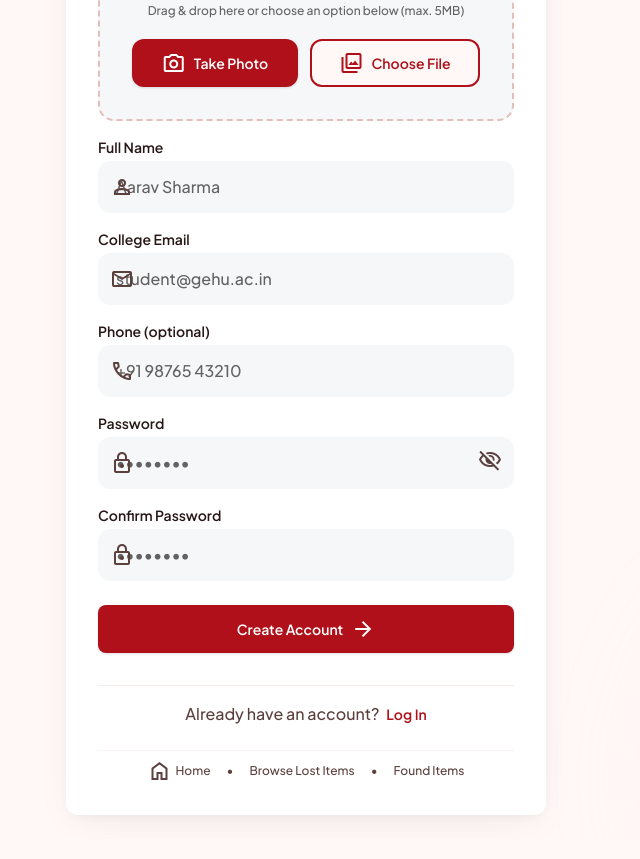
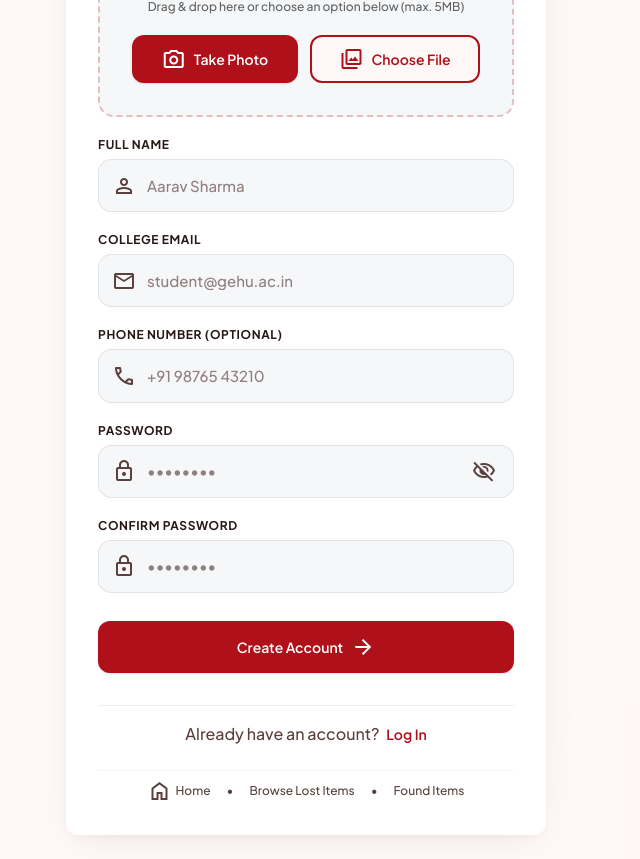
Before and after one commit to Rahul2005-ctrl/Lost-And-Found, a React (Vite) app: page /signup in a window 1280 px wide. Shown: the part 459-1318 px from the top of the page, without its empty margins (334-974 px from the left). Built offline with nearby package versions, Linux system fonts and the light colour scheme; no server answers.

Commit message:
Fix input field icon congestion and spacing in login and signup forms

```diff
--- a/src/index.css
+++ b/src/index.css
@@ -101,24 +101,38 @@ h1, h2, h3, h4, h5, h6 {
   background-color: var(--color-surface-muted);
   color: var(--color-on-surface);
   font-family: var(--font-body);
-  font-size: 16px; /* Prevents auto-zoom on iOS mobile */
+  font-size: 15px; /* Comfortable legible text size */
   line-height: 24px;
-  border-radius: 0.75rem;
-  padding: 0.75rem 1rem;
-  border: 2px solid transparent;
+  border-radius: 0.85rem;
+  padding: 0.85rem 1.15rem;
+  border: 1.5px solid rgba(0, 0, 0, 0.08);
   outline: none;
   transition: all 0.2s ease-in-out;
-  min-height: 48px; /* Touch target minimum */
+  min-height: 50px;
+  box-sizing: border-box;
+}
+
+.input-field.has-left-icon,
+.input-field[class*="pl-"] {
+  padding-left: 3rem !important;
+}
+
+.input-field.has-right-icon,
+.input-field[class*="pr-10"],
+.input-field[class*="pr-11"],
+.input-field[class*="pr-12"] {
+  padding-right: 3rem !important;
 }
 
 .input-field:focus {
   border-color: var(--color-primary);
   background-color: var(--color-surface);
-  box-shadow: 0 0 0 4px rgba(175, 16, 26, 0.1);
+  box-shadow: 0 0 0 4px rgba(175, 16, 26, 0.12);
 }
 
 .input-field::placeholder {
-  color: var(--color-on-secondary-container);
+  color: var(--color-on-surface-variant);
+  opacity: 0.65;
 }
 
 /* === AMBIENT SHADOW from Stitch === */
--- a/src/pages/SignUp.jsx
+++ b/src/pages/SignUp.jsx
@@ -221,64 +221,130 @@ export default function SignUp() {
           <div className="bg-error-container text-on-error-container px-4 py-3 rounded-lg font-body text-sm">{error}</div>
         )}
 
-        <form onSubmit={handleSubmit} className="flex flex-col gap-stack-md w-full">
+        <form onSubmit={handleSubmit} className="flex flex-col gap-4 sm:gap-5 w-full">
           {/* Profile Photo */}
           <div>
-            <label className="font-body text-sm font-semibold text-on-surface-variant mb-2 block">
+            <label className="font-body text-xs font-bold uppercase tracking-wider text-on-surface mb-2 block">
               Profile Photo (optional)
             </label>
             <ImageUpload onFileSelect={setProfilePhoto} preview={photoPreview} setPreview={setPhotoPreview} />
           </div>
 
           {/* Full Name */}
-          <div className="flex flex-col gap-1">
-            <label className="font-body text-sm font-semibold text-on-surface" htmlFor="name">Full Name</label>
-            <div className="relative group">
-              <span className="material-symbols-outlined absolute left-3 top-1/2 -translate-y-1/2 text-on-surface-variant group-focus-within:text-primary transition-colors pointer-events-none">person</span>
-              <input id="name" type="text" value={form.name} onChange={update('name')} placeholder="Aarav Sharma" required className="input-field pl-10" />
+          <div className="flex flex-col gap-1.5">
+            <label className="font-body text-xs font-bold uppercase tracking-wider text-on-surface" htmlFor="name">
+              Full Name
+            </label>
+            <div className="relative flex items-center group">
+              <span className="material-symbols-outlined absolute left-3.5 top-1/2 -translate-y-1/2 text-[20px] text-on-surface-variant group-focus-within:text-primary transition-colors pointer-events-none">
+                person
+              </span>
+              <input
+                id="name"
+                type="text"
+                value={form.name}
+                onChange={update('name')}
+                placeholder="Aarav Sharma"
+                required
+                className="input-field has-left-icon"
+              />
             </div>
           </div>
 
           {/* College Email */}
-          <div className="flex flex-col gap-1">
-            <label className="font-body text-sm font-semibold text-on-surface" htmlFor="email">College Email</label>
-            <div className="relative group">
-              <span className="material-symbols-outlined absolute left-3 top-1/2 -translate-y-1/2 text-on-surface-variant group-focus-within:text-primary transition-colors pointer-events-none">mail</span>
-              <input id="email" type="email" value={form.email} onChange={update('email')} placeholder="student@gehu.ac.in" required className="input-field pl-10" />
+          <div className="flex flex-col gap-1.5">
+            <label className="font-body text-xs font-bold uppercase tracking-wider text-on-surface" htmlFor="email">
+              College Email
+            </label>
+            <div className="relative flex items-center group">
+              <span className="material-symbols-outlined absolute left-3.5 top-1/2 -translate-y-1/2 text-[20px] text-on-surface-variant group-focus-within:text-primary transition-colors pointer-events-none">
+                mail
+              </span>
+              <input
+                id="email"
+                type="email"
+                value={form.email}
+                onChange={update('email')}
+                placeholder="student@gehu.ac.in"
+                required
+                className="input-field has-left-icon"
+              />
             </div>
           </div>
 
           {/* Phone */}
-          <div className="flex flex-col gap-1">
-            <label className="font-body text-sm font-semibold text-on-surface" htmlFor="phone">Phone (optional)</label>
-            <div className="relative group">
-              <span className="material-symbols-outlined absolute left-3 top-1/2 -translate-y-1/2 text-on-surface-variant group-focus-within:text-primary transition-colors pointer-events-none">phone</span>
-              <input id="phone" type="tel" value={form.phone} onChange={update('phone')} placeholder="+91 98765 43210" className="input-field pl-10" />
+          <div className="flex flex-col gap-1.5">
+            <label className="font-body text-xs font-bold uppercase tracking-wider text-on-surface" htmlFor="phone">
+              Phone Number (optional)
+            </label>
+            <div className="relative flex items-center group">
+              <span className="material-symbols-outlined absolute left-3.5 top-1/2 -translate-y-1/2 text-[20px] text-on-surface-variant group-focus-within:text-primary transition-colors pointer-events-none">
+                phone
+              </span>
+              <input
+                id="phone"
+                type="tel"
+                value={form.phone}
+                onChange={update('phone')}
+                placeholder="+91 98765 43210"
+                className="input-field has-left-icon"
+              />
             </div>
           </div>
 
           {/* Password */}
-          <div className="flex flex-col gap-1">
-            <label className="font-body text-sm font-semibold text-on-surface" htmlFor="password">Password</label>
-            <div className="relative group">
-              <span className="material-symbols-outlined absolute left-3 top-1/2 -translate-y-1/2 text-on-surface-variant group-focus-within:text-primary transition-colors pointer-events-none">lock</span>
-              <input id="password" type={showPassword ? 'text' : 'password'} value={form.password} onChange={update('password')} placeholder="••••••••" required minLength={6} className="input-field pl-10 pr-10" />
-              <button type="button" onClick={() => setShowPassword(!showPassword)} className="absolute right-3 top-1/2 -translate-y-1/2 text-on-surface-variant hover:text-on-surface transition-colors">
-                <span className="material-symbols-outlined text-[20px]">{showPassword ? 'visibility' : 'visibility_off'}</span>
+          <div className="flex flex-col gap-1.5">
+            <label className="font-body text-xs font-bold uppercase tracking-wider text-on-surface" htmlFor="password">
+              Password
+            </label>
+            <div className="relative flex items-center group">
+              <span className="material-symbols-outlined absolute left-3.5 top-1/2 -translate-y-1/2 text-[20px] text-on-surface-variant group-focus-within:text-primary transition-colors pointer-events-none">
+                lock
+              </span>
+              <input
+                id="password"
+                type={showPassword ? 'text' : 'password'}
+                value={form.password}
+                onChange={update('password')}
+                placeholder="••••••••"
+                required
+                minLength={6}
+                className="input-field has-left-icon has-right-icon"
+              />
+              <button
+                type="button"
+                onClick={() => setShowPassword(!showPassword)}
+                className="absolute right-3.5 top-1/2 -translate-y-1/2 text-on-surface-variant hover:text-on-surface p-1 rounded-lg hover:bg-surface-variant/40 transition-colors flex items-center justify-center"
+              >
+                <span className="material-symbols-outlined text-[20px]">
+                  {showPassword ? 'visibility' : 'visibility_off'}
+                </span>
               </button>
             </div>
           </div>
 
           {/* Confirm Password */}
-          <div className="flex flex-col gap-1">
-            <label className="font-body text-sm font-semibold text-on-surface" htmlFor="confirmPassword">Confirm Password</label>
-            <div className="relative group">
-              <span className="material-symbols-outlined absolute left-3 top-1/2 -translate-y-1/2 text-on-surface-variant group-focus-within:text-primary transition-colors pointer-events-none">lock</span>
-              <input id="confirmPassword" type="password" value={form.confirmPassword} onChange={update('confirmPassword')} placeholder="••••••••" required className="input-field pl-10" />
+          <div className="flex flex-col gap-1.5">
+            <label className="font-body text-xs font-bold uppercase tracking-wider text-on-surface" htmlFor="confirmPassword">
+              Confirm Password
+            </label>
+            <div className="relative flex items-center group">
+              <span className="material-symbols-outlined absolute left-3.5 top-1/2 -translate-y-1/2 text-[20px] text-on-surface-variant group-focus-within:text-primary transition-colors pointer-events-none">
+                lock
+              </span>
+              <input
+                id="confirmPassword"
+                type="password"
+                value={form.confirmPassword}
+                onChange={update('confirmPassword')}
+                placeholder="••••••••"
+                required
+                className="input-field has-left-icon"
+              />
             </div>
           </div>
 
-          <button type="submit" disabled={loading} className="w-full bg-primary text-on-primary font-body text-sm font-semibold py-3 px-4 rounded-lg shadow-sm hover:bg-surface-tint hover:shadow-md active:scale-[0.98] transition-all flex items-center justify-center gap-2 mt-2 disabled:opacity-60">
+          <button type="submit" disabled={loading} className="w-full bg-primary text-on-primary font-body text-sm font-semibold py-3.5 px-4 rounded-xl shadow-sm hover:bg-surface-tint hover:shadow-md active:scale-[0.98] transition-all flex items-center justify-center gap-2 mt-2 disabled:opacity-60">
             {loading ? (
               <div className="w-5 h-5 border-2 border-on-primary border-t-transparent rounded-full animate-spin" />
             ) : (
```
Also changed, not shown: src/pages/Login.jsx (+14 -14 lines).
